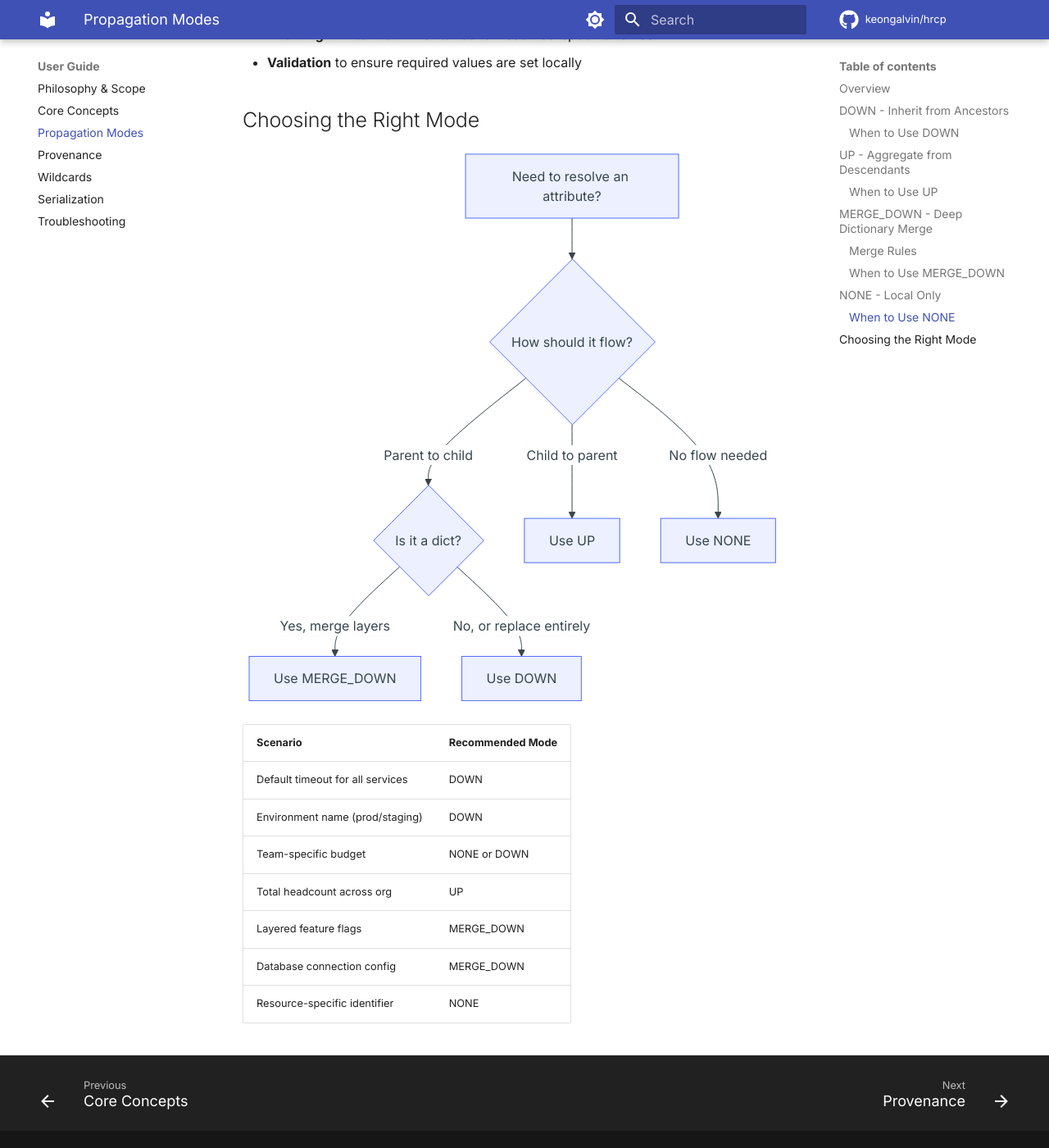
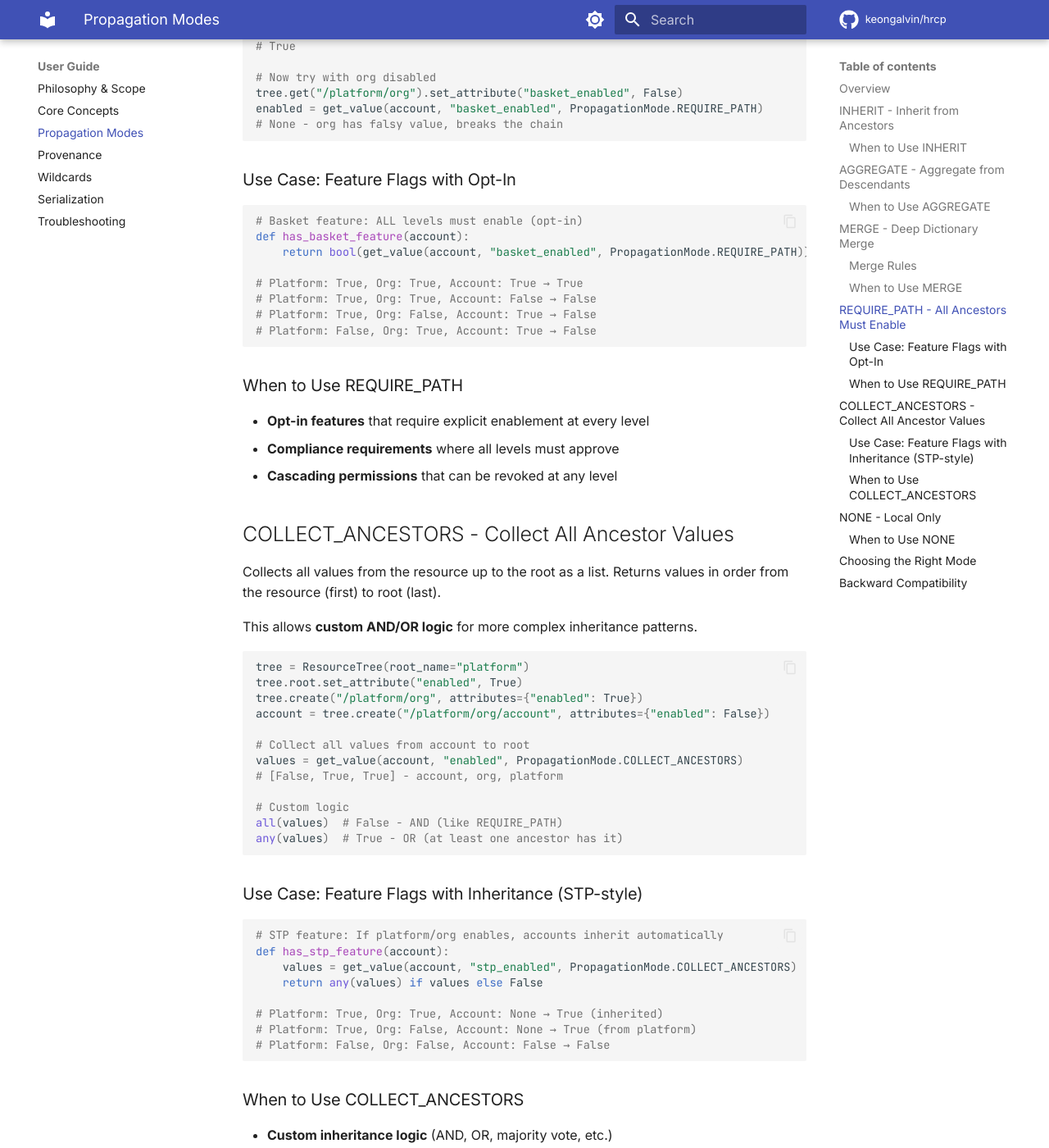
Before and after one commit to keongalvin/hrcp, an MkDocs documentation site: the page built from docs/guide/propagation.md, in a window 1280 px wide and 1400 px high, scrolled down 3940 px. Shown: the whole window at 82% size. Built offline with MkDocs 1.6.1 and Material for MkDocs 9.7.7, drawn with Linux system fonts in a browser that asks for light colours; comment, search, counter and statistics services are not loaded; some of the changed text lies outside the part shown.

Commit message:
docs: update documentation for renamed propagation modes
Update all documentation to use new propagation mode names:
- DOWN → INHERIT
- UP → AGGREGATE
- MERGE_DOWN → MERGE

Add documentation for new modes:
- REQUIRE_PATH: all ancestors must have truthy values
- COLLECT_ANCESTORS: collect ancestor values for custom logic

Update CHANGELOG with new features and deprecations.

````diff
--- a/docs/guide/propagation.md
+++ b/docs/guide/propagation.md
@@ -6,12 +6,14 @@ Propagation modes control how attribute values flow through the resource tree. C
 
 | Mode | Direction | Use Case |
 |------|-----------|----------|
-| `DOWN` | Ancestors → Resource | Inherit defaults, allow overrides |
-| `UP` | Descendants → Resource | Aggregate values, collect metrics |
-| `MERGE_DOWN` | Ancestors → Resource | Deep-merge dictionaries |
+| `INHERIT` | Ancestors → Resource | Inherit defaults, allow overrides |
+| `AGGREGATE` | Descendants → Resource | Aggregate values, collect metrics |
+| `MERGE` | Ancestors → Resource | Deep-merge dictionaries |
+| `REQUIRE_PATH` | Ancestors → Resource | All ancestors must have truthy values |
+| `COLLECT_ANCESTORS` | Ancestors → Resource | Collect all ancestor values as a list |
 | `NONE` | Local only | Get only directly set values |
 
-## DOWN - Inherit from Ancestors
+## INHERIT - Inherit from Ancestors
 
 Values cascade from parent to children. The **closest ancestor** with the attribute wins.
 
@@ -26,27 +28,27 @@ tree.create("/org/team/project")
 tree.create("/org/team/project/service")
 
 # Each resource inherits from closest ancestor with the value
-root_timeout = get_value(tree.root, "timeout", PropagationMode.DOWN)
+root_timeout = get_value(tree.root, "timeout", PropagationMode.INHERIT)
 # 30 - set locally
 
-team_timeout = get_value(tree.get("/org/team"), "timeout", PropagationMode.DOWN)
+team_timeout = get_value(tree.get("/org/team"), "timeout", PropagationMode.INHERIT)
 # 60 - set locally (overrides parent)
 
-project_timeout = get_value(tree.get("/org/team/project"), "timeout", PropagationMode.DOWN)
+project_timeout = get_value(tree.get("/org/team/project"), "timeout", PropagationMode.INHERIT)
 # 60 - inherited from /org/team
 
-service_timeout = get_value(tree.get("/org/team/project/service"), "timeout", PropagationMode.DOWN)
+service_timeout = get_value(tree.get("/org/team/project/service"), "timeout", PropagationMode.INHERIT)
 # 60 - inherited from /org/team (closest ancestor)
 ```
 
-### When to Use DOWN
+### When to Use INHERIT
 
 - **Default configurations** that should apply to all children
 - **Environment settings** (production, staging, development)
 - **Policy values** that cascade through a hierarchy
 - **Feature flags** that can be overridden at any level
 
-## UP - Aggregate from Descendants
+## AGGREGATE - Aggregate from Descendants
 
 Collect all values from the subtree beneath a resource.
 
@@ -60,26 +62,26 @@ tree.create("/company/sales", attributes={"headcount": 30})
 
 # Aggregate from all descendants
 company = tree.root
-headcounts = get_value(company, "headcount", PropagationMode.UP)
+headcounts = get_value(company, "headcount", PropagationMode.AGGREGATE)
 # [50, 15, 10, 30] - all values from subtree
 
 # Get from a subtree
 eng = tree.get("/company/eng")
-eng_headcounts = get_value(eng, "headcount", PropagationMode.UP)
+eng_headcounts = get_value(eng, "headcount", PropagationMode.AGGREGATE)
 # [50, 15, 10] - only engineering subtree
 ```
 
 !!! note "Result Type"
-    UP propagation always returns a **list** of all values found in the subtree, including the resource itself if it has the attribute.
+    AGGREGATE propagation always returns a **list** of all values found in the subtree, including the resource itself if it has the attribute.
 
-### When to Use UP
+### When to Use AGGREGATE
 
 - **Rollup metrics** (headcount, budget, resource usage)
 - **Collecting tags or labels** from children
 - **Auditing** what values exist in a subtree
 - **Validation** to ensure all children have required values
 
-## MERGE_DOWN - Deep Dictionary Merge
+## MERGE - Deep Dictionary Merge
 
 Recursively merge dictionaries from ancestors. Child values override parent values at each key level.
 
@@ -108,7 +110,7 @@ tree.create("/platform/prod", attributes={
 })
 
 prod = tree.get("/platform/prod")
-config = get_value(prod, "config", PropagationMode.MERGE_DOWN)
+config = get_value(prod, "config", PropagationMode.MERGE)
 # {
 #     "database": {
 #         "host": "prod.db.internal",  # overridden
@@ -129,11 +131,98 @@ config = get_value(prod, "config", PropagationMode.MERGE_DOWN)
 3. Non-dict values are not merged (child wins completely)
 4. New keys from child are added
 
-### When to Use MERGE_DOWN
+### When to Use MERGE
 
 - **Complex configuration objects** with many nested settings
 - **Layered overrides** where children customize parts of a structure
 - **Feature configurations** with many options
+
+## REQUIRE_PATH - All Ancestors Must Enable
+
+Returns the local value **only if ALL ancestors** (from self to root) have a truthy value for the attribute. If any ancestor is missing the attribute or has a falsy value, returns `None`.
+
+This is ideal for **opt-in features** where every level must explicitly enable.
+
+```python
+tree = ResourceTree(root_name="platform")
+
+# Platform enables the feature
+tree.root.set_attribute("basket_enabled", True)
+
+# Org enables it
+tree.create("/platform/org", attributes={"basket_enabled": True})
+
+# Account enables it
+account = tree.create("/platform/org/account", attributes={"basket_enabled": True})
+
+# All ancestors enabled → returns True
+enabled = get_value(account, "basket_enabled", PropagationMode.REQUIRE_PATH)
+# True
+
+# Now try with org disabled
+tree.get("/platform/org").set_attribute("basket_enabled", False)
+enabled = get_value(account, "basket_enabled", PropagationMode.REQUIRE_PATH)
+# None - org has falsy value, breaks the chain
+```
+
+### Use Case: Feature Flags with Opt-In
+
+```python
+# Basket feature: ALL levels must enable (opt-in)
+def has_basket_feature(account):
+    return bool(get_value(account, "basket_enabled", PropagationMode.REQUIRE_PATH))
+
+# Platform: True, Org: True, Account: True → True
+# Platform: True, Org: True, Account: False → False
+# Platform: True, Org: False, Account: True → False
+# Platform: False, Org: True, Account: True → False
+```
+
+### When to Use REQUIRE_PATH
+
+- **Opt-in features** that require explicit enablement at every level
+- **Compliance requirements** where all levels must approve
+- **Cascading permissions** that can be revoked at any level
+
+## COLLECT_ANCESTORS - Collect All Ancestor Values
+
+Collects all values from the resource up to the root as a list. Returns values in order from the resource (first) to root (last).
+
+This allows **custom AND/OR logic** for more complex inheritance patterns.
+
+```python
+tree = ResourceTree(root_name="platform")
+tree.root.set_attribute("enabled", True)
+tree.create("/platform/org", attributes={"enabled": True})
+account = tree.create("/platform/org/account", attributes={"enabled": False})
+
+# Collect all values from account to root
+values = get_value(account, "enabled", PropagationMode.COLLECT_ANCESTORS)
+# [False, True, True] - account, org, platform
+
+# Custom logic
+all(values)  # False - AND (like REQUIRE_PATH)
+any(values)  # True - OR (at least one ancestor has it)
+```
+
+### Use Case: Feature Flags with Inheritance (STP-style)
+
+```python
+# STP feature: If platform/org enables, accounts inherit automatically
+def has_stp_feature(account):
+    values = get_value(account, "stp_enabled", PropagationMode.COLLECT_ANCESTORS)
+    return any(values) if values else False
+
+# Platform: True, Org: True, Account: None → True (inherited)
+# Platform: True, Org: False, Account: None → True (from platform)
+# Platform: False, Org: False, Account: False → False
+```
+
+### When to Use COLLECT_ANCESTORS
+
+- **Custom inheritance logic** (AND, OR, majority vote, etc.)
+- **Debugging** to see what values exist along the path
+- **Complex feature flag patterns** that don't fit INHERIT or REQUIRE_PATH
 
 ## NONE - Local Only
 
@@ -151,8 +240,8 @@ team = tree.get("/org/team")
 local = get_value(team, "global_id", PropagationMode.NONE)
 # None - not set on this resource
 
-# DOWN would inherit
-inherited = get_value(team, "global_id", PropagationMode.DOWN)
+# INHERIT would inherit
+inherited = get_value(team, "global_id", PropagationMode.INHERIT)
 # "ORG-001" - inherited from root
 ```
 
@@ -167,19 +256,34 @@ inherited = get_value(team, "global_id", PropagationMode.DOWN)
 ```mermaid
 graph TD
     A[Need to resolve an attribute?] --> B{How should it flow?}
-    B -->|Parent to child| C{Is it a dict?}
-    B -->|Child to parent| D[Use UP]
+    B -->|Parent to child| C{What behavior?}
+    B -->|Child to parent| D[Use AGGREGATE]
     B -->|No flow needed| E[Use NONE]
-    C -->|Yes, merge layers| F[Use MERGE_DOWN]
-    C -->|No, or replace entirely| G[Use DOWN]
+    C -->|First ancestor wins| F[Use INHERIT]
+    C -->|All must enable| G[Use REQUIRE_PATH]
+    C -->|Custom AND/OR| H[Use COLLECT_ANCESTORS]
+    C -->|Merge dicts| I[Use MERGE]
 ```
 
 | Scenario | Recommended Mode |
 |----------|-----------------|
-| Default timeout for all services | DOWN |
-| Environment name (prod/staging) | DOWN |
-| Team-specific budget | NONE or DOWN |
-| Total headcount across org | UP |
-| Layered feature flags | MERGE_DOWN |
-| Database connection config | MERGE_DOWN |
+| Default timeout for all services | INHERIT |
+| Environment name (prod/staging) | INHERIT |
+| Opt-in feature (all levels must enable) | REQUIRE_PATH |
+| Inherited feature (any ancestor enables) | INHERIT or COLLECT_ANCESTORS + `any()` |
+| Team-specific budget | NONE or INHERIT |
+| Total headcount across org | AGGREGATE |
+| Layered feature flags | MERGE |
+| Database connection config | MERGE |
 | Resource-specific identifier | NONE |
+| Custom permission logic | COLLECT_ANCESTORS |
+
+## Backward Compatibility
+
+The following aliases are available for backward compatibility but are deprecated:
+
+| Deprecated | Use Instead |
+|------------|-------------|
+| `DOWN` | `INHERIT` |
+| `UP` | `AGGREGATE` |
+| `MERGE_DOWN` | `MERGE` |
````
Also changed, not shown: CHANGELOG.md (+14 -0 lines), README.md (+33 -15 lines).
